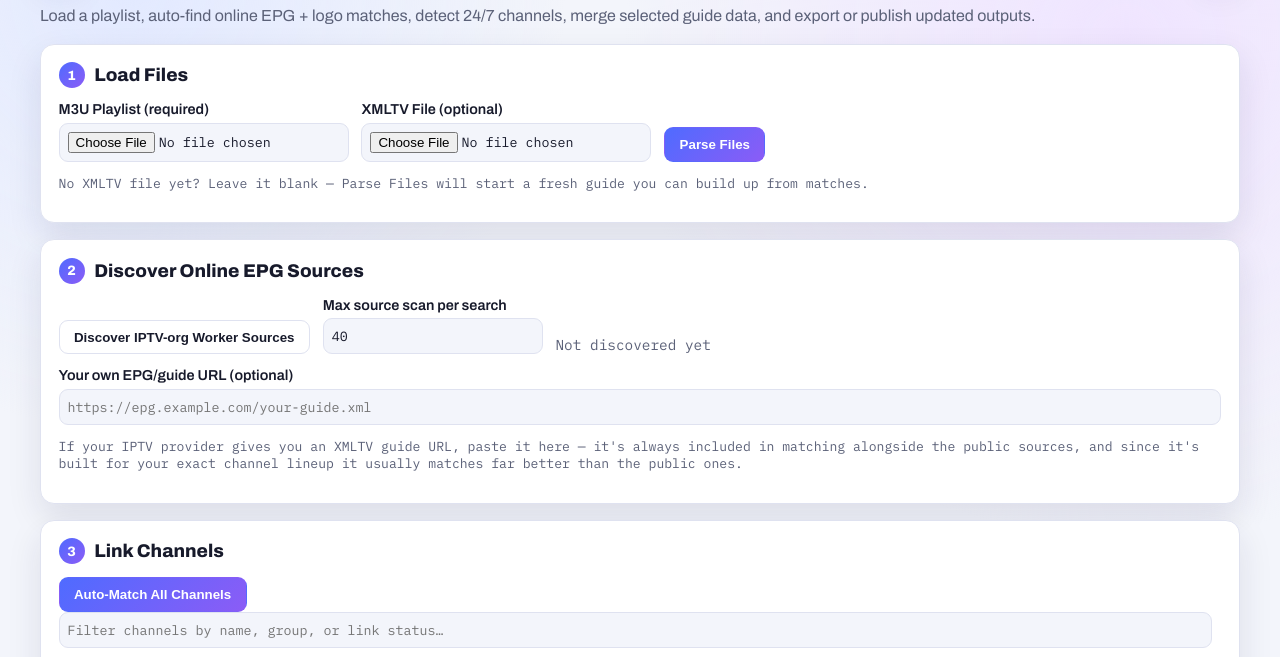
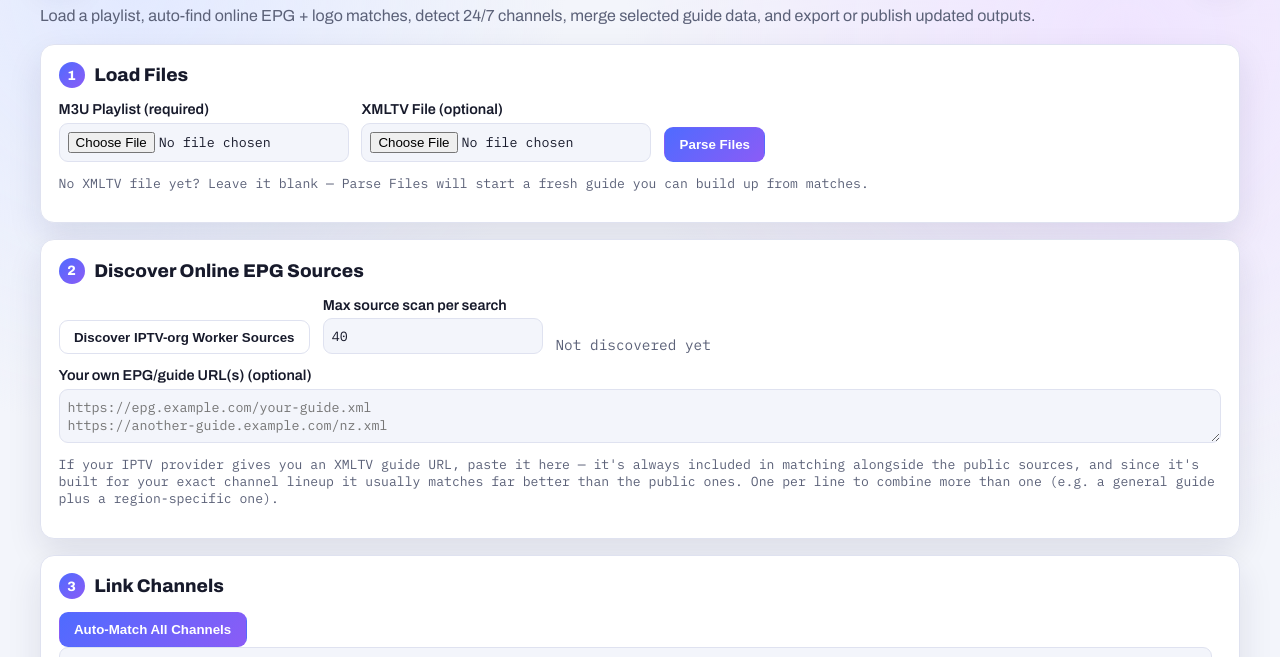
Before and after one commit to theantipopau/iptv_4u, a website: page public/index.html in a window 1280 px wide. Shown: the part 72-729 px from the top of the page. Drawn offline with Linux system fonts and the light colour scheme.

Commit message:
Support multiple custom EPG guide URLs
The "Your own EPG/guide URL" field was single-URL only, but a real
need for combining more than one just came up: a general-lineup
provider guide (e.g. mybunny.tv) covers most channels, but a
region-specific community guide (nzxmltv.github.io's Sky feed) has
real Sky Sport NZ schedules the general guide doesn't. Field is now a
textarea, one URL per line (or comma-separated); all listed guides are
scanned and matched, in the order given, with no scan-limit applied
since these are explicit user-supplied sources rather than part of the
~300-host public network.

Verified: Sky Sport 1 NZ resolves real programme data (601 real
entries in the NZ-specific guide) that the general guide alone
wouldn't have had for that channel.

Co-Authored-By: Claude Sonnet 5 <noreply@anthropic.com>

```diff
--- a/public/index.html
+++ b/public/index.html
@@ -70,10 +70,10 @@
         </div>
         <p id="tmdbStatus" class="small"></p>
         <label>
-          <span>Your own EPG/guide URL (optional)</span>
-          <input id="customGuideUrl" type="text" placeholder="https://epg.example.com/your-guide.xml" />
+          <span>Your own EPG/guide URL(s) (optional)</span>
+          <textarea id="customGuideUrl" rows="2" placeholder="https://epg.example.com/your-guide.xml&#10;https://another-guide.example.com/nz.xml"></textarea>
         </label>
-        <p class="small">If your IPTV provider gives you an XMLTV guide URL, paste it here — it's always included in matching alongside the public sources, and since it's built for your exact channel lineup it usually matches far better than the public ones.</p>
+        <p class="small">If your IPTV provider gives you an XMLTV guide URL, paste it here — it's always included in matching alongside the public sources, and since it's built for your exact channel lineup it usually matches far better than the public ones. One per line to combine more than one (e.g. a general guide plus a region-specific one).</p>
       </section>
 
       <section class="card table-card">
--- a/public/styles.css
+++ b/public/styles.css
@@ -247,13 +247,19 @@ input[type="file"],
 input[type="number"],
 input[type="text"],
 input[type="search"],
-select {
+select,
+textarea {
   border: 1px solid var(--line);
   background: var(--bg);
   color: var(--ink);
   border-radius: var(--radius-sm);
   padding: 0.5rem;
   font-family: "IBM Plex Mono", monospace;
+}
+
+textarea {
+  resize: vertical;
+  min-height: 2.4rem;
 }
 
 .divider {
```
Also changed, not shown: shared/core.js (+13 -0 lines), shared/epg-service.js (+10 -6 lines), README.md.
